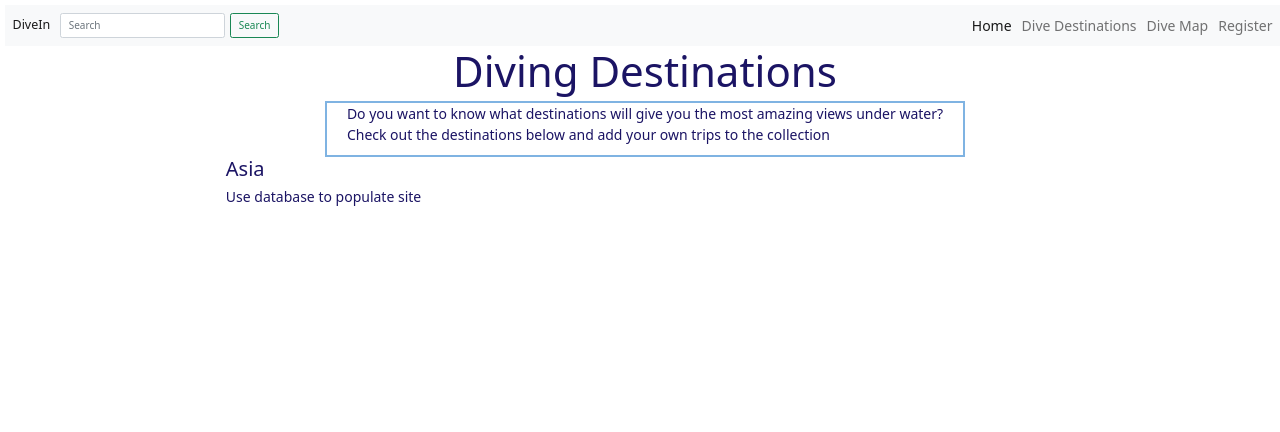
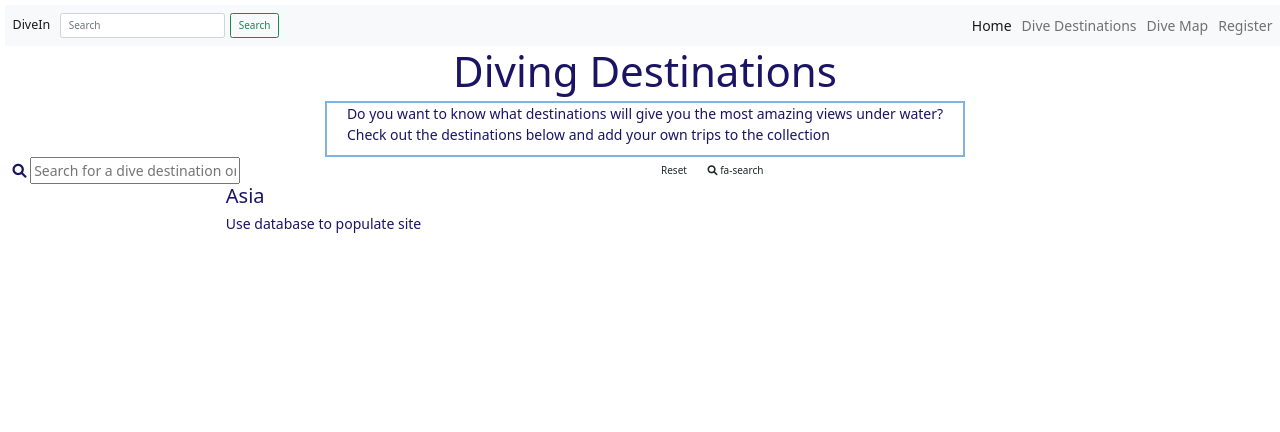
Before and after one commit to daniellima338/DiveIn, a Flask app: page /destinations in a window 1280 px wide; the page is wider, and only the part inside the window is pictured. Shown: the top 432 px of that part. Run offline with Flask 2, Linux system fonts and the light colour scheme; data that the repository does not hold is empty; some libraries are stand-ins or nearby versions.

Commit message:
Work done on search functionality. WIP

```diff
--- a/app.py
+++ b/app.py
@@ -25,7 +25,14 @@ def home():
 
 @app.route("/destinations")
 def dive_destinations():
-    return render_template("pages/dive_destinations.html")
+    destinations = list(mongo.db.destination.find())
+    return render_template("pages/dive_destinations.html", destinations=destinations)
+
+@app.route("/search", methods=["GET", "POST"])
+def search():
+    query = request.form.get("query")
+    destinations = list(mongo.db.destination.find({"$text": {"$search": query}}))
+    return render_template("pages/dive_destinations.html", destinations=destinations)
 
 
 @app.route("/map")
--- a/templates/layout/navbar.html
+++ b/templates/layout/navbar.html
@@ -2,7 +2,7 @@
  <nav class="navbar navbar-expand-lg navbar-light bg-light">
     <div class="container-fluid">
       <a class="navbar-brand" href="{{ url_for('home') }}">DiveIn</a>
-      <form class="d-flex me-auto">
+      <form class="d-flex me-auto" action="{{ url_for('search') }}">
         <input class="form-control me-2" type="search" placeholder="Search" aria-label="Search">
         <button class="btn btn-outline-success" type="submit">Search</button>
       </form>
--- a/templates/pages/dive_destinations.html
+++ b/templates/pages/dive_destinations.html
@@ -15,6 +15,23 @@
         </div>
     </div>
     <div class="row">
+        <form action="{{ url_for('search') }}" method="POST" class="col-12">
+            <div class="row valign-wrapper center-align">
+                <div class="input-field col s12 m8">
+                    <i class="fas fa-search"></i>
+                    <input type="text" name="query" id="query" minlength="3" class="validate" placeholder="Search for a dive destination or a country here" required>
+                    <label for="query"></label>
+                </div>
+                <div class="col s12 m4">
+                    <a href="{{ url_for('dive_destinations')}}" class="red btn text-shadow">Reset</a>
+                    <button type="submit" class="btn text-shadow">
+                        <i class="fas fa-search left"></i> fa-search
+                    </button>
+                </div>
+            </div>
+        </form>
+    </div>
+    <div class="row">
         <div class="offset-2">
             <h2>Asia</h2>
         </div>
--- a/templates/pages/home.html
+++ b/templates/pages/home.html
@@ -9,7 +9,7 @@
             <h1>DiveIn</h3>
         </div>
         <div class="col-12">
-            {% include 'components/auth/login.html' %}
+                {% include 'components/auth/login.html' %}
         </div>
         <div class="col-12">
             <p class="center-align">
```
Lines whose indentation alone changed are shown as unchanged.
